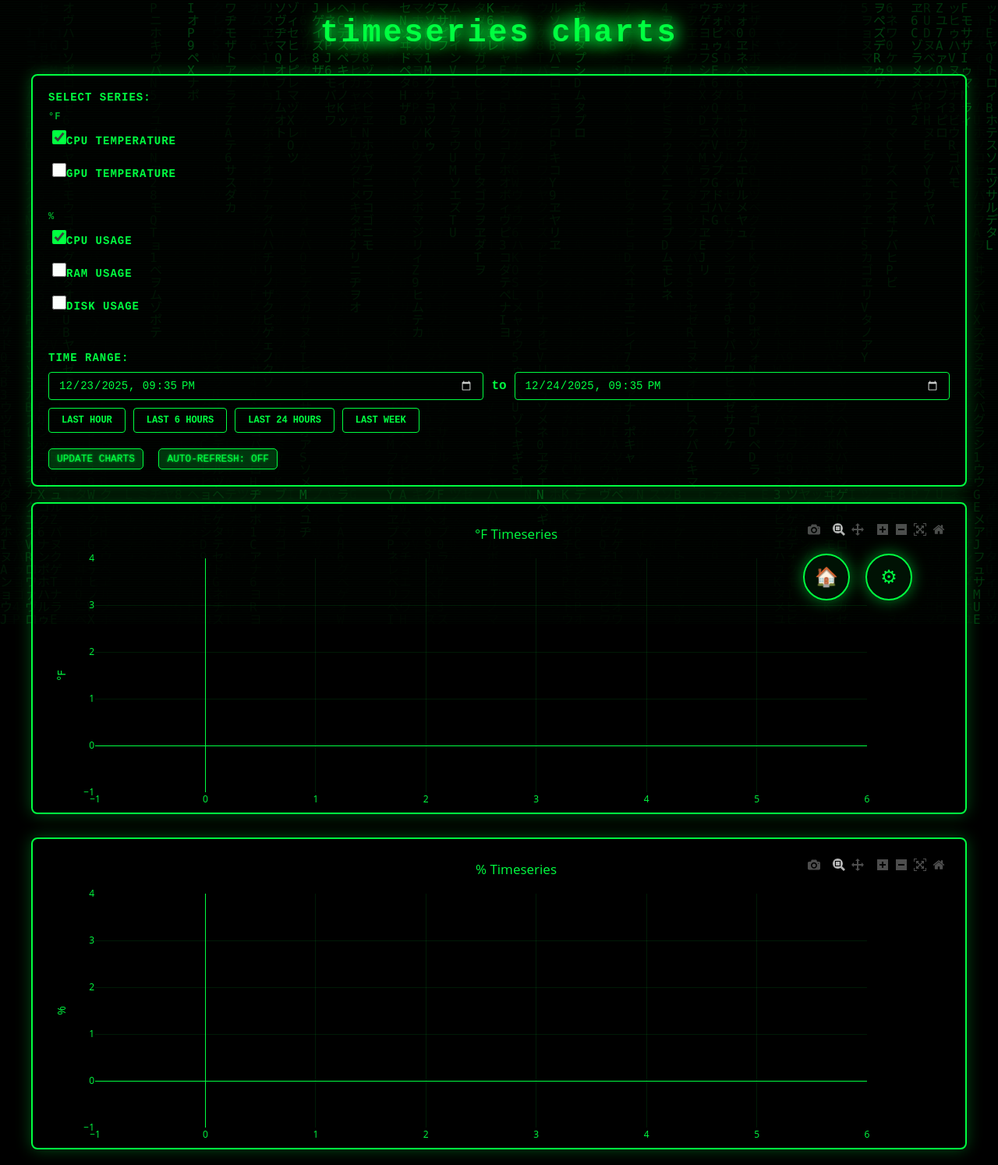
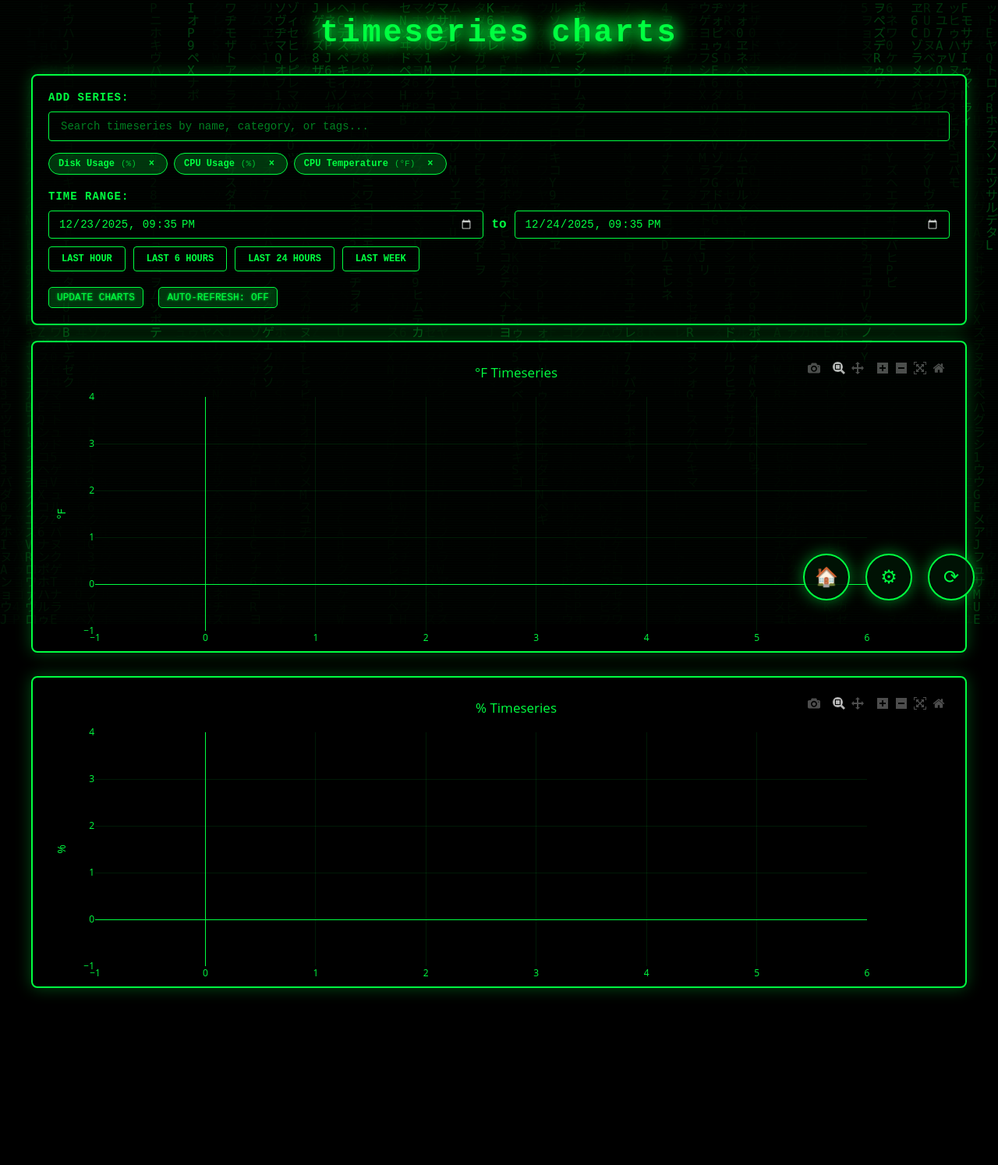
Before and after one commit to nathankrueger/rpi_server_cockpit, a Flask app: page /charts in a window 1280 px wide. Shown: the whole page at 78% size. After the commit the page ends 1276 px from the top, so only its background shows below. Run offline with Flask 3, Linux system fonts and the light colour scheme; data comes from the database, SQL or seed files in the repository; data that the repository does not hold is empty; some libraries are stand-ins or nearby versions.

Commit message:
Improve timeseries config

```diff
--- a/static/charts.css
+++ b/static/charts.css
@@ -61,51 +61,176 @@
     letter-spacing: 1px;
 }
 
-/* Checkbox Groups */
-.checkbox-group {
+/* Search Container */
+.search-container {
+    position: relative;
+    margin-bottom: 15px;
+}
+
+.timeseries-search-input {
+    width: 100%;
+    padding: 10px 15px;
+    background: rgba(0, 0, 0, 0.5);
+    border: 1px solid #00ff41;
+    border-radius: 4px;
+    color: #00ff41;
+    font-family: 'Courier New', monospace;
+    font-size: 14px;
+    transition: all 0.3s;
+}
+
+.timeseries-search-input:focus {
+    outline: none;
+    background: rgba(0, 0, 0, 0.7);
+    border-color: #00ff41;
+    box-shadow: 0 0 10px rgba(0, 255, 65, 0.3);
+}
+
+.timeseries-search-input::placeholder {
+    color: rgba(0, 255, 65, 0.5);
+}
+
+/* Search Results Dropdown */
+.search-results {
+    position: absolute;
+    top: 100%;
+    left: 0;
+    right: 0;
+    max-height: 300px;
+    overflow-y: auto;
+    background: rgba(0, 0, 0, 0.95);
+    border: 1px solid #00ff41;
+    border-top: none;
+    border-radius: 0 0 4px 4px;
+    z-index: 1000;
+    margin-top: -4px;
+}
+
+.search-result-item {
+    padding: 10px 15px;
+    cursor: pointer;
+    border-bottom: 1px solid rgba(0, 255, 65, 0.2);
+    transition: background 0.2s;
+}
+
+.search-result-item:last-child {
+    border-bottom: none;
+}
+
+.search-result-item:hover {
+    background: rgba(0, 255, 65, 0.2);
+}
+
+.search-result-item.disabled {
+    opacity: 0.5;
+    cursor: not-allowed;
+    background: rgba(0, 0, 0, 0.3);
+}
+
+.search-result-item.disabled:hover {
+    background: rgba(0, 0, 0, 0.3);
+}
+
+.result-name {
+    color: #00ff41;
+    font-weight: bold;
+    margin-bottom: 3px;
+}
+
+.result-meta {
+    font-size: 11px;
+    color: rgba(0, 255, 65, 0.7);
     display: flex;
-    flex-direction: column;
     gap: 10px;
 }
 
-.checkbox-unit-group {
-    margin-bottom: 15px;
+.result-category {
+    font-weight: bold;
 }
 
-.unit-group-label {
-    font-size: 12px;
-    color: var(--foreground-color, var(--chart-green));
-    opacity: 0.7;
-    margin-bottom: 5px;
-    font-weight: bold;
-    text-transform: uppercase;
-    letter-spacing: 1px;
+.result-tags {
+    opacity: 0.8;
 }
 
-.checkbox-label {
+.result-description {
+    font-size: 12px;
+    color: rgba(0, 255, 65, 0.6);
+    margin-top: 3px;
+    font-style: italic;
+}
+
+.no-results {
+    padding: 15px;
+    text-align: center;
+    color: rgba(0, 255, 65, 0.5);
+    font-style: italic;
+}
+
+/* Selected Series Pills */
+.selected-series {
     display: flex;
+    flex-wrap: wrap;
+    gap: 8px;
+    margin-top: 10px;
+}
+
+.series-pill {
+    display: inline-flex;
     align-items: center;
     gap: 8px;
-    cursor: pointer;
-    padding: 5px;
-    border-radius: 4px;
-    transition: background 0.2s;
+    padding: 6px 12px;
+    background: rgba(0, 255, 65, 0.2);
+    border: 1px solid #00ff41;
+    border-radius: 20px;
+    color: #00ff41;
+    font-size: 12px;
+    font-family: 'Courier New', monospace;
+    transition: all 0.3s;
 }
 
-.checkbox-label:hover {
-    background: rgba(var(--foreground-color-rgb, var(--chart-green-rgb)), 0.1);
+.series-pill:hover {
+    background: rgba(0, 255, 65, 0.3);
+    box-shadow: 0 0 8px rgba(0, 255, 65, 0.4);
 }
 
-.checkbox-label input[type="checkbox"] {
-    width: 18px;
-    height: 18px;
-    cursor: pointer;
-    accent-color: var(--foreground-color, var(--chart-green));
+.series-pill-name {
+    font-weight: bold;
 }
 
-.checkbox-label span {
-    color: var(--foreground-color, var(--chart-green));
-    font-size: 14px;
+.series-pill-unit {
+    opacity: 0.7;
+    font-size: 11px;
+}
+
+.series-pill-remove {
+    cursor: pointer;
+    font-weight: bold;
+    padding: 0 4px;
+    margin-left: 4px;
+    color: #00ff41;
+    transition: color 0.2s;
+}
+
+.series-pill-remove:hover {
+    color: #ff4444;
+}
+
+/* Scrollbar styling for search results */
+.search-results::-webkit-scrollbar {
+    width: 8px;
+}
+
+.search-results::-webkit-scrollbar-track {
+    background: rgba(0, 0, 0, 0.3);
+}
+
+.search-results::-webkit-scrollbar-thumb {
+    background: rgba(0, 255, 65, 0.5);
+    border-radius: 4px;
+}
+
+.search-results::-webkit-scrollbar-thumb:hover {
+    background: rgba(0, 255, 65, 0.7);
 }
 
 /* Time Range Controls */
@@ -290,6 +415,33 @@
     transform: scale(0.95);
 }
 
+/* Refresh Button - positioned at rightmost position */
+.refresh-btn {
+    position: fixed;
+    bottom: 30px;
+    right: 30px;
+    width: 60px;
+    height: 60px;
+    border-radius: 50%;
+    background: var(--theme-bg-dark, rgba(0, 0, 0, 0.8));
+    border: 2px solid var(--theme-primary, var(--chart-green));
+    color: var(--theme-primary, var(--chart-green));
+    font-size: 1.5em;
+    cursor: pointer;
+    box-shadow: 0 0 20px rgba(var(--theme-primary-rgb, var(--chart-green-rgb)), 0.5);
+    transition: all 0.3s ease;
+    z-index: 1000;
+}
+
+.refresh-btn:hover {
+    transform: scale(1.1) rotate(180deg);
+    box-shadow: 0 0 30px rgba(var(--theme-primary-rgb, var(--chart-green-rgb)), 0.8);
+}
+
+.refresh-btn:active {
+    transform: scale(0.95);
+}
+
 /* Settings Modal Adjustments */
 .modal-body .setting-item {
     margin-bottom: 25px;
--- a/static/charts.js
+++ b/static/charts.js
@@ -98,73 +98,188 @@ async function loadAvailableTimeseries() {
         const response = await fetch('/api/timeseries/list');
         availableTimeseries = await response.json();
 
-        // Render checkboxes
-        const container = document.getElementById('timeseries-checkboxes');
-        container.innerHTML = '';
+        // Set up search input event listeners
+        const searchInput = document.getElementById('timeseries-search');
+        const searchResults = document.getElementById('search-results');
 
-        // Group by units for better organization
-        const groupedByUnits = {};
-        availableTimeseries.forEach(ts => {
-            if (!groupedByUnits[ts.units]) {
-                groupedByUnits[ts.units] = [];
+        searchInput.addEventListener('input', handleSearch);
+        searchInput.addEventListener('focus', handleSearch);
+
+        // Close search results when clicking outside
+        document.addEventListener('click', (e) => {
+            if (!e.target.closest('.search-container')) {
+                searchResults.style.display = 'none';
             }
-            groupedByUnits[ts.units].push(ts);
         });
 
-        // Create checkboxes grouped by units
-        Object.entries(groupedByUnits).forEach(([units, series]) => {
-            const groupDiv = document.createElement('div');
-            groupDiv.className = 'checkbox-unit-group';
+        // Load saved selection from localStorage or select defaults
+        const saved = localStorage.getItem('selectedTimeseries');
+        if (saved) {
+            selectedTimeseries = new Set(JSON.parse(saved));
+        } else {
+            // Select first series from each category by default
+            const byCategory = {};
+            availableTimeseries.forEach(ts => {
+                if (!byCategory[ts.category]) {
+                    byCategory[ts.category] = ts;
+                }
+            });
+            Object.values(byCategory).forEach(ts => {
+                selectedTimeseries.add(ts.id);
+            });
+        }
 
-            const groupLabel = document.createElement('div');
-            groupLabel.className = 'unit-group-label';
-            groupLabel.textContent = `${units}`;
-            groupDiv.appendChild(groupLabel);
-
-            series.forEach(ts => {
-                const label = document.createElement('label');
-                label.className = 'checkbox-label';
-
-                const checkbox = document.createElement('input');
-                checkbox.type = 'checkbox';
-                checkbox.value = ts.id;
-                checkbox.id = `ts-${ts.id}`;
-                checkbox.onchange = () => toggleTimeseries(ts.id);
-
-                const span = document.createElement('span');
-                span.textContent = ts.name;
-
-                label.appendChild(checkbox);
-                label.appendChild(span);
-                groupDiv.appendChild(label);
-            });
-
-            container.appendChild(groupDiv);
-        });
-
-        // Select first series from each unit group by default
-        Object.values(groupedByUnits).forEach(series => {
-            if (series.length > 0) {
-                const firstId = series[0].id;
-                selectedTimeseries.add(firstId);
-                document.getElementById(`ts-${firstId}`).checked = true;
-            }
-        });
+        // Render selected series pills
+        renderSelectedSeries();
 
     } catch (error) {
         console.error('Error loading timeseries list:', error);
     }
 }
 
-// Toggle timeseries selection
-function toggleTimeseries(timeseriesId) {
-    if (selectedTimeseries.has(timeseriesId)) {
-        selectedTimeseries.delete(timeseriesId);
-    } else {
-        selectedTimeseries.add(timeseriesId);
+// Handle search input
+function handleSearch(e) {
+    const query = e.target.value.toLowerCase().trim();
+    const searchResults = document.getElementById('search-results');
+
+    // Show all if empty query
+    if (query === '') {
+        renderSearchResults(availableTimeseries);
+        return;
     }
-    // Auto-update charts when selection changes
+
+    // Filter timeseries based on query
+    const filtered = availableTimeseries.filter(ts => {
+        // Search in name, category, tags, and description
+        const searchText = [
+            ts.name,
+            ts.category,
+            ...ts.tags,
+            ts.description
+        ].join(' ').toLowerCase();
+
+        return searchText.includes(query);
+    });
+
+    renderSearchResults(filtered);
+}
+
+// Render search results dropdown
+function renderSearchResults(results) {
+    const searchResults = document.getElementById('search-results');
+    searchResults.innerHTML = '';
+
+    if (results.length === 0) {
+        searchResults.innerHTML = '<div class="no-results">No timeseries found</div>';
+        searchResults.style.display = 'block';
+        return;
+    }
+
+    // Sort results by category for better organization
+    results.sort((a, b) => {
+        if (a.category !== b.category) {
+            return a.category.localeCompare(b.category);
+        }
+        return a.name.localeCompare(b.name);
+    });
+
+    results.forEach(ts => {
+        const item = document.createElement('div');
+        item.className = 'search-result-item';
+
+        // Disable if already selected
+        const isSelected = selectedTimeseries.has(ts.id);
+        if (isSelected) {
+            item.classList.add('disabled');
+        }
+
+        item.innerHTML = `
+            <div class="result-name">${ts.name}</div>
+            <div class="result-meta">
+                <span class="result-category">${ts.category}</span>
+                <span class="result-unit">${ts.units}</span>
+                ${ts.tags.length > 0 ? `<span class="result-tags">${ts.tags.join(', ')}</span>` : ''}
+            </div>
+            ${ts.description ? `<div class="result-description">${ts.description}</div>` : ''}
+        `;
+
+        if (!isSelected) {
+            item.addEventListener('click', () => addTimeseries(ts.id));
+        }
+
+        searchResults.appendChild(item);
+    });
+
+    searchResults.style.display = 'block';
+}
+
+// Add timeseries to selection
+function addTimeseries(timeseriesId) {
+    selectedTimeseries.add(timeseriesId);
+    saveSelection();
+    renderSelectedSeries();
+
+    // Clear search and close dropdown
+    const searchInput = document.getElementById('timeseries-search');
+    const searchResults = document.getElementById('search-results');
+    searchInput.value = '';
+    searchResults.style.display = 'none';
+
+    // Auto-update charts
     updateCharts();
+}
+
+// Remove timeseries from selection
+function removeTimeseries(timeseriesId) {
+    selectedTimeseries.delete(timeseriesId);
+    saveSelection();
+    renderSelectedSeries();
+
+    // Auto-update charts
+    updateCharts();
+}
+
+// Render selected series as pills
+function renderSelectedSeries() {
+    const container = document.getElementById('selected-series');
+    container.innerHTML = '';
+
+    if (selectedTimeseries.size === 0) {
+        container.innerHTML = '<div class="no-series-selected" style="color: rgba(0, 255, 65, 0.5); font-style: italic;">No series selected. Use the search above to add series.</div>';
+        return;
+    }
+
+    // Get selected timeseries objects
+    const selected = availableTimeseries.filter(ts => selectedTimeseries.has(ts.id));
+
+    // Sort by category and name
+    selected.sort((a, b) => {
+        if (a.category !== b.category) {
+            return a.category.localeCompare(b.category);
+        }
+        return a.name.localeCompare(b.name);
+    });
+
+    selected.forEach(ts => {
+        const pill = document.createElement('div');
+        pill.className = 'series-pill';
+        pill.innerHTML = `
+            <span class="series-pill-name">${ts.name}</span>
+            <span class="series-pill-unit">(${ts.units})</span>
+            <span class="series-pill-remove" data-id="${ts.id}">&times;</span>
+        `;
+
+        pill.querySelector('.series-pill-remove').addEventListener('click', () => {
+            removeTimeseries(ts.id);
+        });
+
+        container.appendChild(pill);
+    });
+}
+
+// Save selection to localStorage
+function saveSelection() {
+    localStorage.setItem('selectedTimeseries', JSON.stringify([...selectedTimeseries]));
 }
 
 // Set quick time range
@@ -206,6 +321,15 @@ async function updateCharts() {
     const endTime = parseDatetimeLocal(document.getElementById('end-time').value);
 
     try {
+        // First, trigger immediate data collection
+        await fetch('/api/timeseries/collect', {
+            method: 'POST',
+            headers: { 'Content-Type': 'application/json' }
+        });
+
+        // Small delay to ensure data is written to database
+        await new Promise(resolve => setTimeout(resolve, 100));
+
         // Fetch data for all selected timeseries
         const response = await fetch('/api/timeseries/data/batch', {
             method: 'POST',
--- a/static/style.css
+++ b/static/style.css
@@ -40,6 +40,7 @@ body {
     margin: 0 auto;
     position: relative;
     z-index: 1;
+    padding-bottom: 100px;
 }
 
 h1 {
--- a/templates/charts.html
+++ b/templates/charts.html
@@ -18,9 +18,21 @@
             <!-- Controls Section -->
             <div class="chart-controls">
                 <div class="control-group">
-                    <label for="timeseries-select">Select Series:</label>
-                    <div id="timeseries-checkboxes" class="checkbox-group">
-                        <!-- Checkboxes will be dynamically generated -->
+                    <label for="timeseries-search">Add Series:</label>
+                    <div class="search-container">
+                        <input
+                            type="text"
+                            id="timeseries-search"
+                            class="timeseries-search-input"
+                            placeholder="Search timeseries by name, category, or tags..."
+                            autocomplete="off"
+                        >
+                        <div id="search-results" class="search-results" style="display: none;">
+                            <!-- Search results will be dynamically generated -->
+                        </div>
+                    </div>
+                    <div id="selected-series" class="selected-series">
+                        <!-- Selected series pills will be displayed here -->
                     </div>
                 </div>
 
@@ -77,6 +89,7 @@
         </div>
     </div>
 
+    <button class="refresh-btn" onclick="updateCharts()" title="Refresh Charts">⟳</button>
     <button class="settings-btn" onclick="openSettingsModal()" title="Settings">⚙</button>
     <button class="home-btn" onclick="window.location.href='/'" title="Back to Dashboard">🏠</button>
 
```
Also changed, not shown: timeseries_config.py (+80 -2 lines), timeseries_routes.py (+35 -0 lines).
